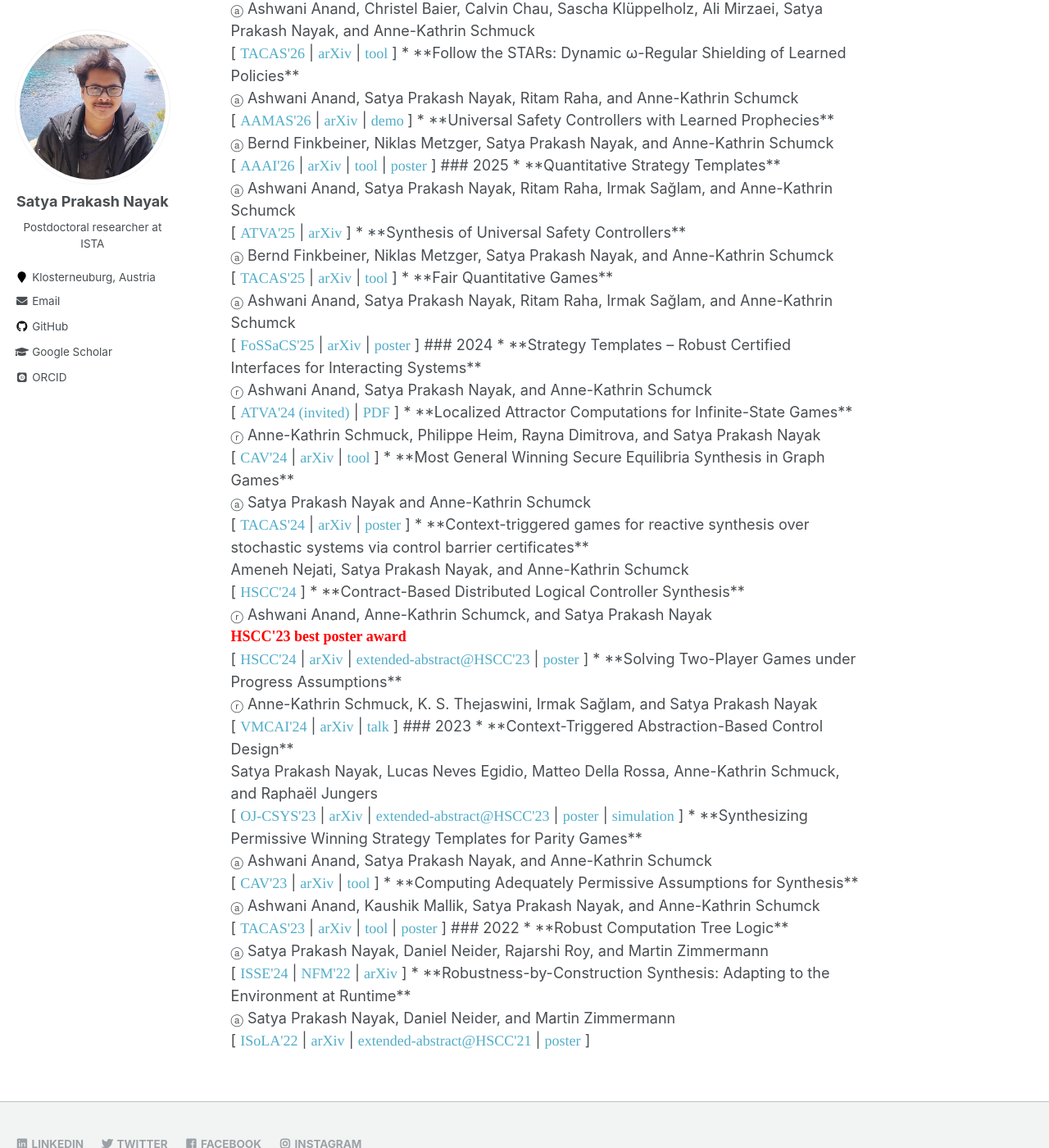
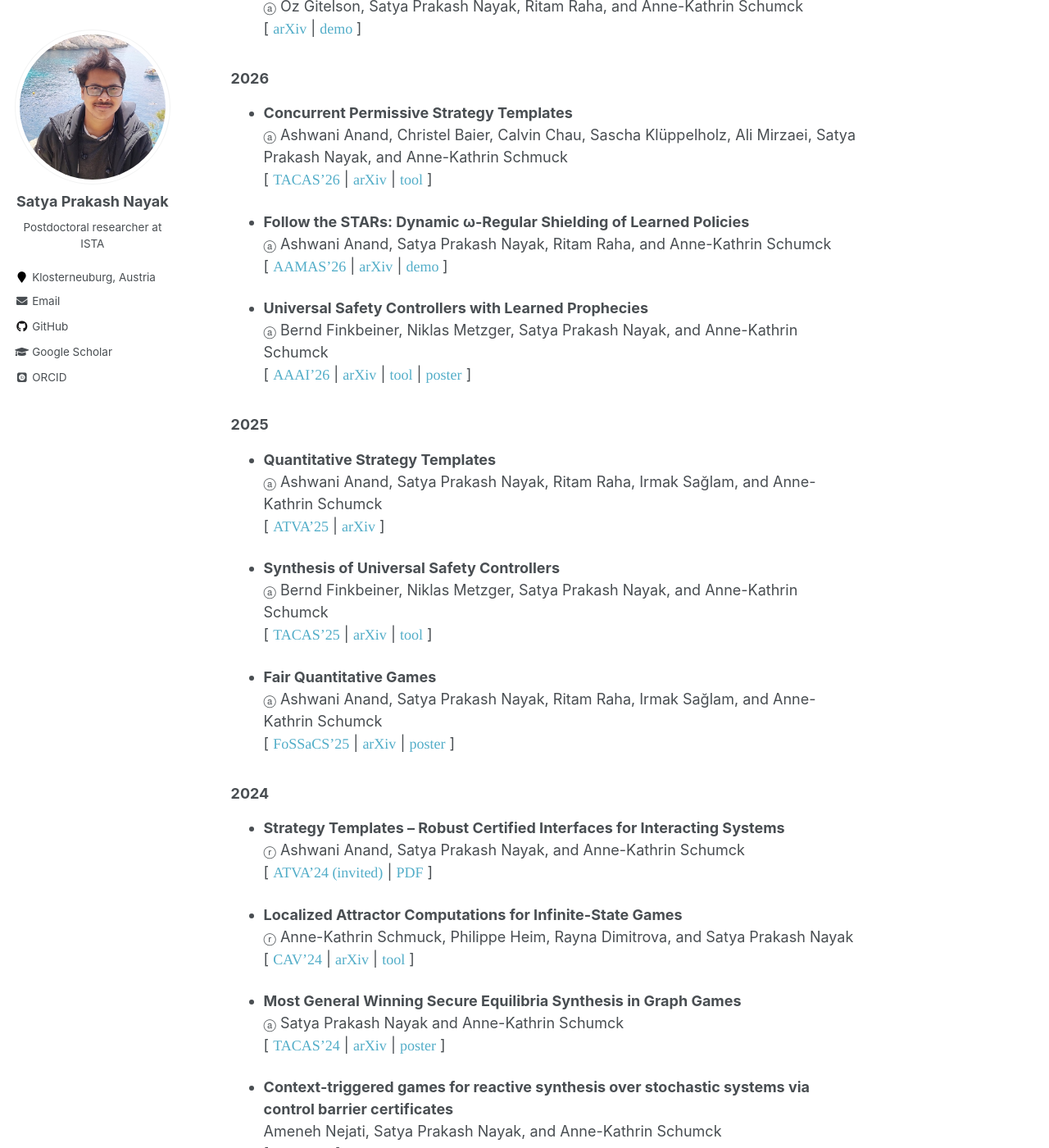
Before and after one commit to satya2009rta/satya2009rta.github.io, a Jekyll site: the page built from _pages/publications.md, in a window 1280 px wide and 1400 px high, scrolled down 535 px. Shown: the whole window at 82% size. Built offline with Jekyll 4.4.1, drawn with Linux system fonts in a browser that asks for light colours; some web fonts are replaced; some of the changed text lies outside the part shown.

Commit message:
.
Co-authored-by: Copilot <copilot@github.com>

```diff
--- a/_pages/publications.md
+++ b/_pages/publications.md
@@ -6,9 +6,6 @@ layout: single
 ---
 A full publication list is available at <a href="https://dblp.org/pers/n/Nayak:Satya_Prakash.html" style="text-decoration:none">dblp</a> and <a href="https://scholar.google.com/citations?user=SG0LVmYAAAAJ&hl=en" style="text-decoration:none">google scholar</a>.<br>
 My <a href="https://en.wikipedia.org/wiki/Erd%C5%91s_number" style="text-decoration:none">Erdős number</a> is <a href="https://www.csauthors.net/satya-prakash-nayak/" style="text-decoration:none">4</a>.
-
-Most of my papers list all authors in alphabetic or <a href="https://www.aeaweb.org/journals/policies/random-author-order/search?RandomAuthorsSearch%5Bsearch%5D=nayak" style="text-decoration:none;">randomized</a> order, indicated by <span style="font-size: smaller;">&#x24d0;</span> or <span style="font-size: smaller;">&#x24e1;</span>, respectively.
-If you are wondering why one would do this, see <a href="http://www.ams.org/profession/leaders/CultureStatement04.pdf" style="text-decoration:none;">this</a> article by the American Mathematical Society.
 
 <style>
 .toggle-btn {
@@ -40,7 +37,12 @@ If you are wondering why one would do this, see <a href="http://www.ams.org/prof
 <button id="btn-tools" class="toggle-btn" onclick="showSection('tools')">🧰 Tools</button>
 </div>
 
-<div id="papers-section" class="section">
+<div id="papers-section" class="section" markdown="1">
+
+
+Most of my papers list all authors in alphabetic or <a href="https://www.aeaweb.org/journals/policies/random-author-order/search?RandomAuthorsSearch%5Bsearch%5D=nayak" style="text-decoration:none;">randomized</a> order, indicated by <span style="font-size: smaller;">&#x24d0;</span> or <span style="font-size: smaller;">&#x24e1;</span>, respectively.
+If you are wondering why one would do this, see <a href="http://www.ams.org/profession/leaders/CultureStatement04.pdf" style="text-decoration:none;">this</a> article by the American Mathematical Society.
+
 ### under submission
 * **Maximal Adaptation, Minimal Guidance: Permissive Reactive Robot Task Planning with Humans in the Loop** <br>
 <span style="font-size: smaller;">&#x24d0;</span>
@@ -178,7 +180,7 @@ Satya Prakash Nayak, Daniel Neider, and Martin Zimmermann<br>
 
 </div>
 
-<div id="thesis-section" class="section" style="display: none;">
+<div id="thesis-section" class="section" style="display: none;" markdown="1">
 * PhD thesis: **Permissive Assumptions in Logical Controller Synthesis for Cyber-Physical Systems** (2026) <br>
 [ <a href="{{ base_path }}/files/thesis/phd-thesis.pdf" style="text-decoration:none;font-family:'Times';">PDF</a> |
 <a href="https://doi.org/10.26204/KLUEDO/13090" style="text-decoration:none;font-family:'Times';">link</a> ]
@@ -188,7 +190,7 @@ Satya Prakash Nayak, Daniel Neider, and Martin Zimmermann<br>
 
 </div>
 
-<div id="tools-section" class="section" style="display: none;">
+<div id="tools-section" class="section" style="display: none;" markdown="1">
 * <b style="font-family:'Georgia'">UCLearn</b> :
 **U**niversal **C**ontroller via **Learn**ing Prophecies
 <br>
```
